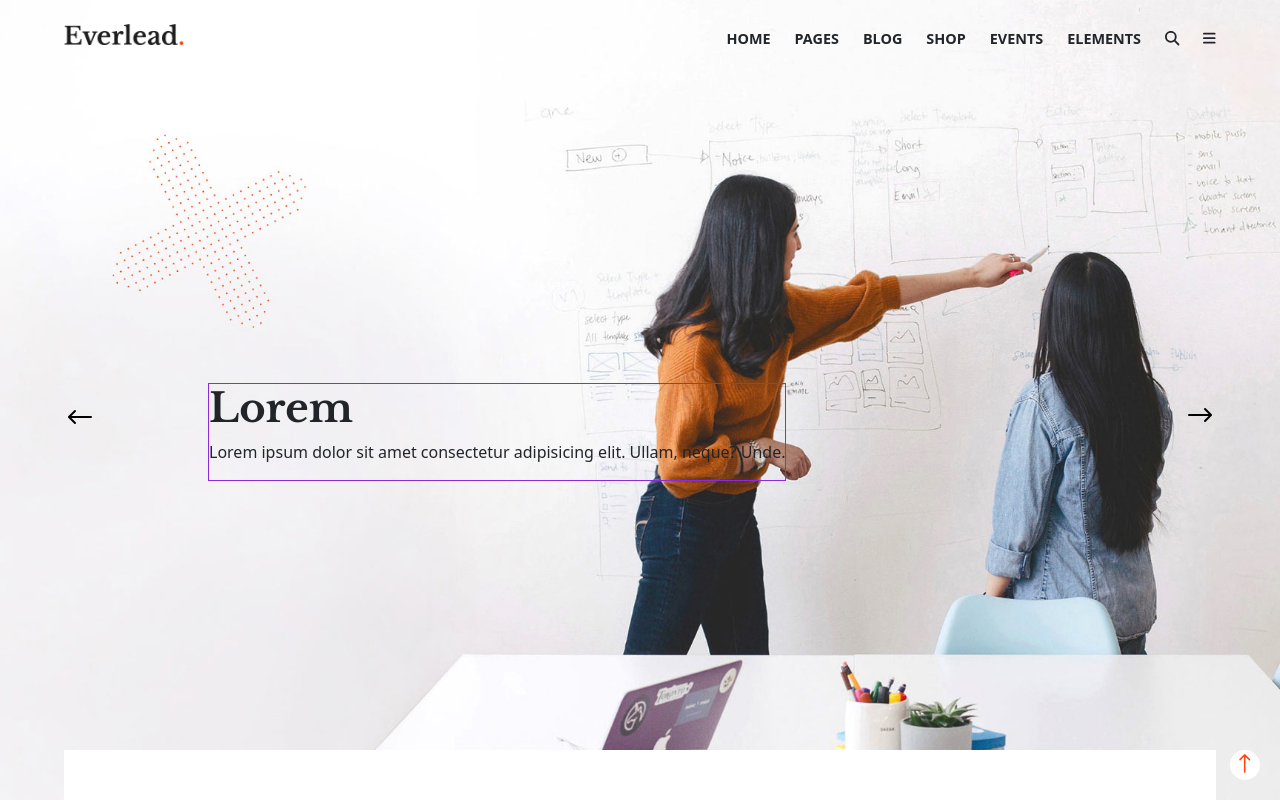
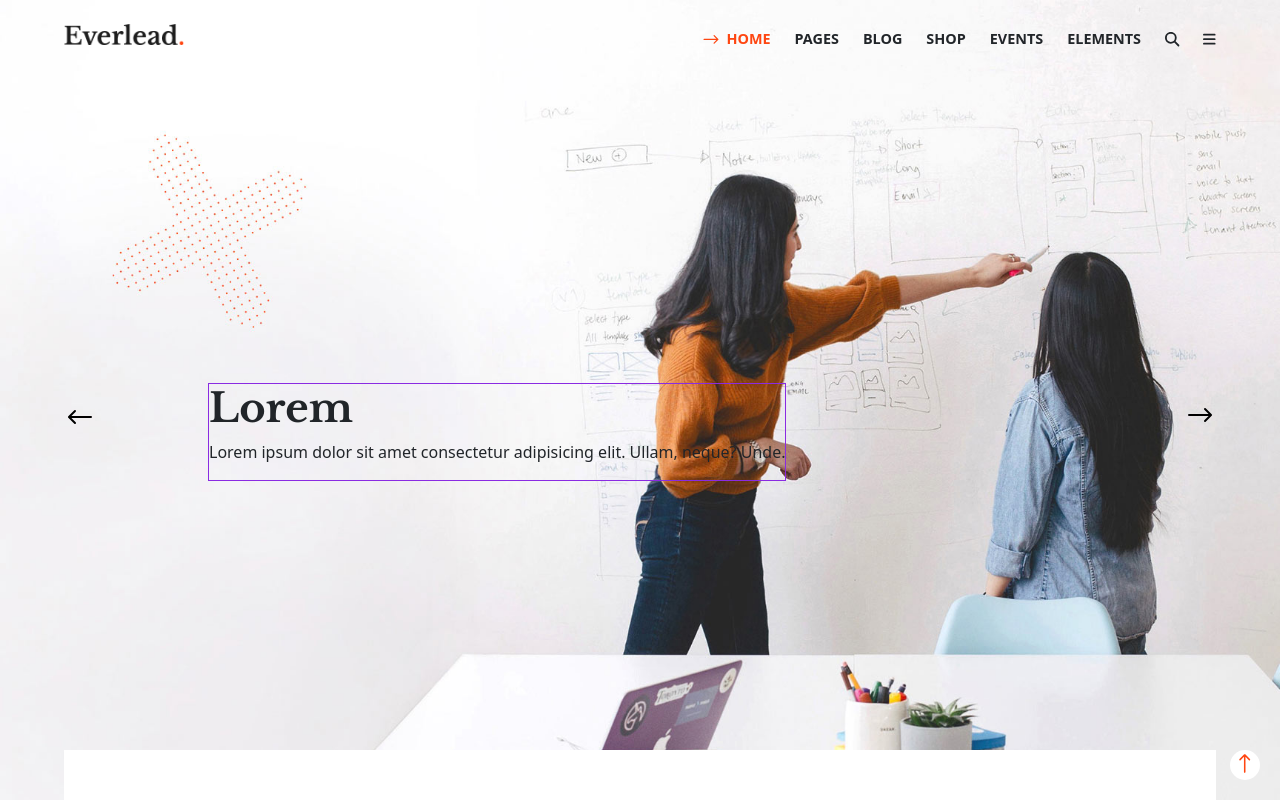
Before and after one commit to SerenaMalusa/proj-html-vuejs, a Vue app: page / in a window 1280 px wide. Shown: the top 800 px of the page. Built offline with nearby package versions, Linux system fonts and the light colour scheme.

Commit message:
feat: dinamically add all header nav elements and styles

```diff
--- a/src/components/AppHeader.vue
+++ b/src/components/AppHeader.vue
@@ -67,8 +67,18 @@
               iconClass: 'bars',
             },
           },
-        ]
+        ],
+        activeIndex: 0,
       }
+    },
+    methods: {
+      activateLink(index) {
+        this.activeIndex = index;
+        setTimeout(() => {
+          this.activeIndex = 0;
+        }, 1000 * 20);
+      },
+
     }
   }
 </script>
@@ -83,8 +93,15 @@
     <nav>
       <ul class="d-flex mb-0">
         <!-- <li class="text-uppercase ms-4">Lorem</li> -->
-        <li v-for="link in menu" class="text-uppercase ms-4">
-          <a v-if="link.text" href="link.link">{{ link.text }}</a>
+        <li
+        v-for="(link, i) in menu"
+        @mouseenter="activateLink(i)"
+        class="text-uppercase ms-4 d-flex align-items-end"
+        >
+          <img
+          :class="(activeIndex == i && activeIndex != menu.length - 1 && activeIndex != menu.length - 2) ? '' : 'd-none'"
+          class="arrow arrow-right" src="../assets/svg/svg-6.svg" alt="right arrow">
+          <a v-if="link.text" :class="(activeIndex == i) ? 'active' : ''" href="link.link">{{ link.text }}</a>
           <a v-else href="link.link">
             <font-awesome-icon :icon="`fa-${link.icon.kitClass} fa-${link.icon.iconClass}`" />
           </a>
@@ -107,6 +124,17 @@
       position: relative;
       z-index: 1;
 
+      .active {
+        color: $secondary-text;
+      }
+
+      .arrow {
+        margin: 5px 5px 0 0;
+        height: 20px;
+        width: auto;
+        filter: brightness(0) saturate(100%) invert(44%) sepia(95%) saturate(4667%) hue-rotate(354deg) brightness(101%) contrast(99%);
+      }
+
       img {
         width: 120px;
         margin-bottom: 5px;
```
